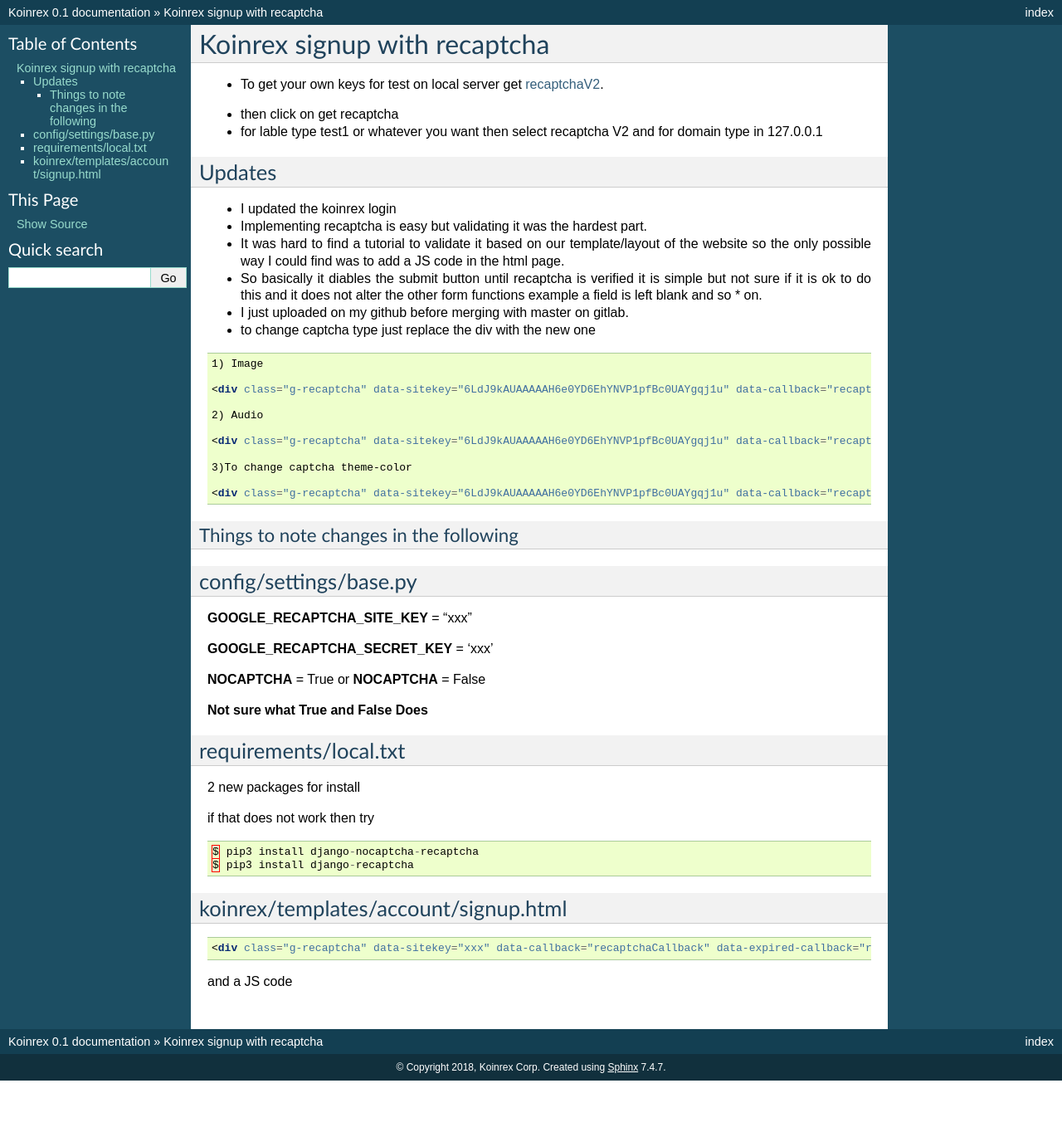
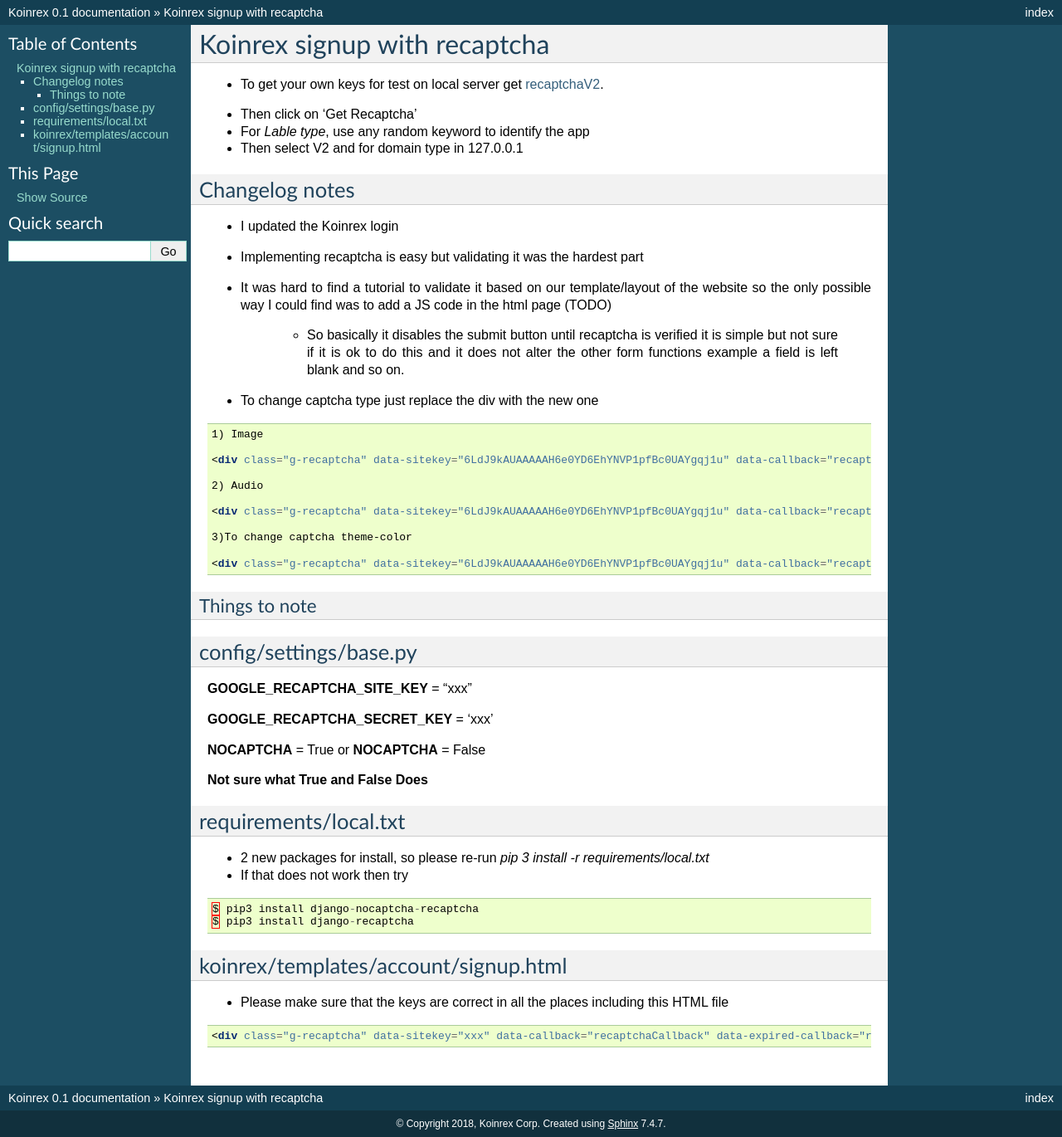
Before and after one commit to omporter/Koinrex, a Sphinx documentation site: the page built from docs/captcha/README.rst, in a window 1280 px wide. Shown: the whole page at 83% size. Built offline with Sphinx 7.4.7, drawn with Linux system fonts in a browser that asks for light colours; pages that are not in the unit, such as notebooks, are missing from menus; before the commit the page ends 1302 px from its top, so only the background shows below that.

Commit message:
Cleaned up captcha readme and deleted readme.md ref. file from project root

```diff
--- a/docs/captcha/README.rst
+++ b/docs/captcha/README.rst
@@ -5,23 +5,24 @@
 * To get your own keys for test on local server get recaptchaV2_.
    .. _recaptchaV2: https://www.google.com/recaptcha/intro/android.html
 
-* then click on get recaptcha
+* Then click on 'Get Recaptcha'
 
-* for lable type test1 or whatever you want then select recaptcha V2 and for domain type in 127.0.0.1
+* For `Lable type`, use any random keyword to identify the app
 
-Updates
--------
+* Then select V2 and for domain type in 127.0.0.1
 
-* I updated the koinrex login
+Changelog notes
+---------------
 
-* Implementing recaptcha is easy but validating it was the hardest part.
-* It was hard to find a tutorial to validate it based on our template/layout of the website so the only possible way I could find was to add a JS code in the html page.
+* I updated the Koinrex login
 
-* So basically it diables the submit button until recaptcha is verified it is simple but not sure if it is ok to do this and it does not alter the other form functions example a field is left blank and so * on.
+* Implementing recaptcha is easy but validating it was the hardest part
 
-* I just uploaded on my github before merging with master on gitlab.
+* It was hard to find a tutorial to validate it based on our template/layout of the website so the only possible way I could find was to add a JS code in the html page (TODO)
 
-* to change captcha type just replace the div with the new one
+   * So basically it disables the submit button until recaptcha is verified it is simple but not sure if it is ok to do this and it does not alter the other form functions example a field is left blank and so on.
+
+* To change captcha type just replace the div with the new one
 
 
 .. code:: html
@@ -39,8 +40,8 @@
       <div class="g-recaptcha" data-sitekey="6LdJ9kAUAAAAAH6e0YD6EhYNVP1pfBc0UAYgqj1u" data-callback="recaptchaCallback" data-expired-callback="recaptchaExpiredCallback" data-type="image" data-theme="dark"></div>
 
 
-Things to note changes in the following
-=======================================
+Things to note
+==============
 
 config/settings/base.py
 -----------------------
@@ -57,9 +58,9 @@
 requirements/local.txt
 ----------------------
 
-2 new packages for install
+* 2 new packages for install, so please re-run `pip 3 install -r requirements/local.txt`
 
-if that does not work then try
+* If that does not work then try
 
 .. code:: python
 
@@ -70,8 +71,8 @@
 koinrex/templates/account/signup.html
 -------------------------------------
 
+* Please make sure that the keys are correct in all the places including this HTML file
+
 .. code:: html
 
 	<div class="g-recaptcha" data-sitekey="xxx" data-callback="recaptchaCallback" data-expired-callback="recaptchaExpiredCallback"></div>
-
-and a JS code
```
Also changed, not shown: README.md (deleted, +0 -65 lines).
